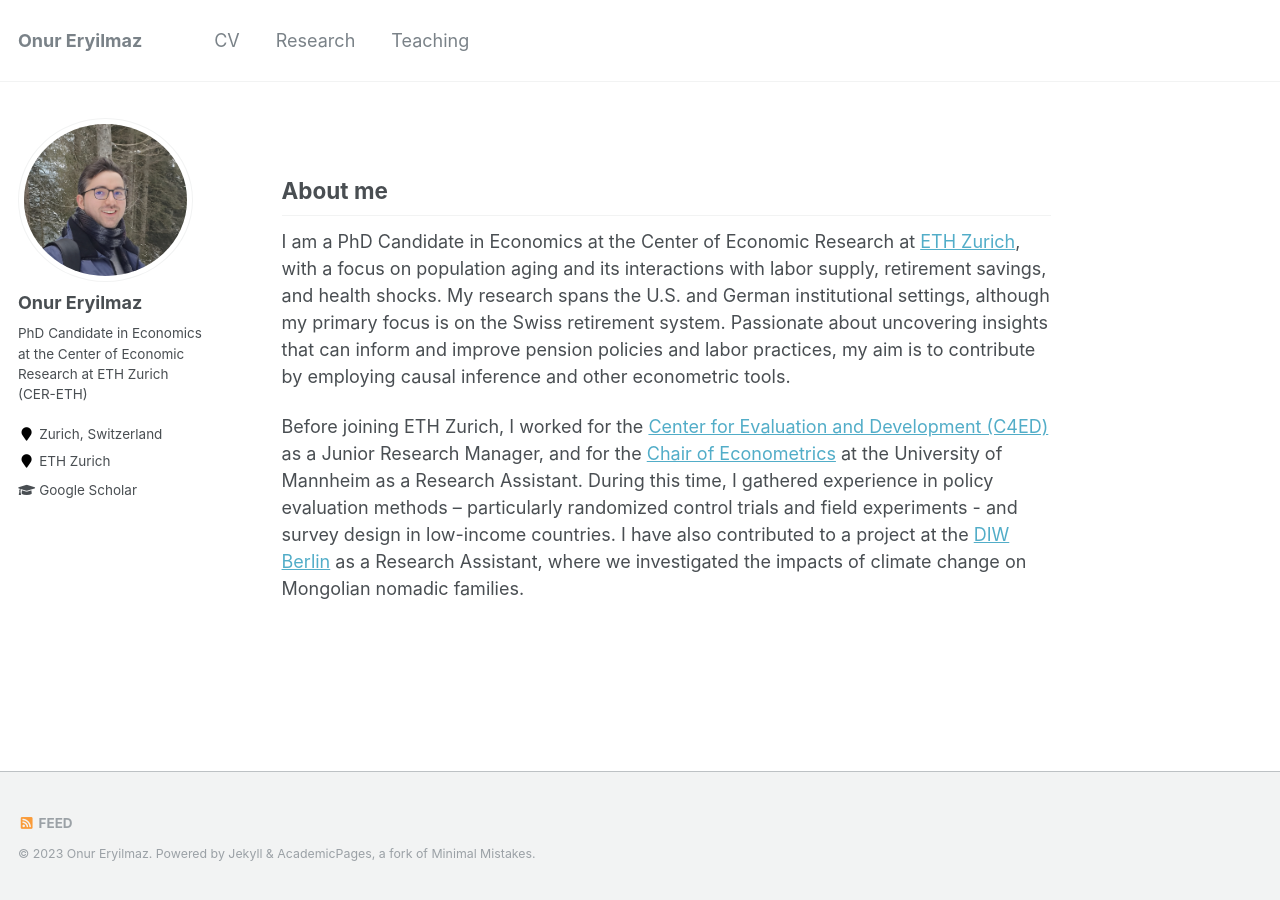
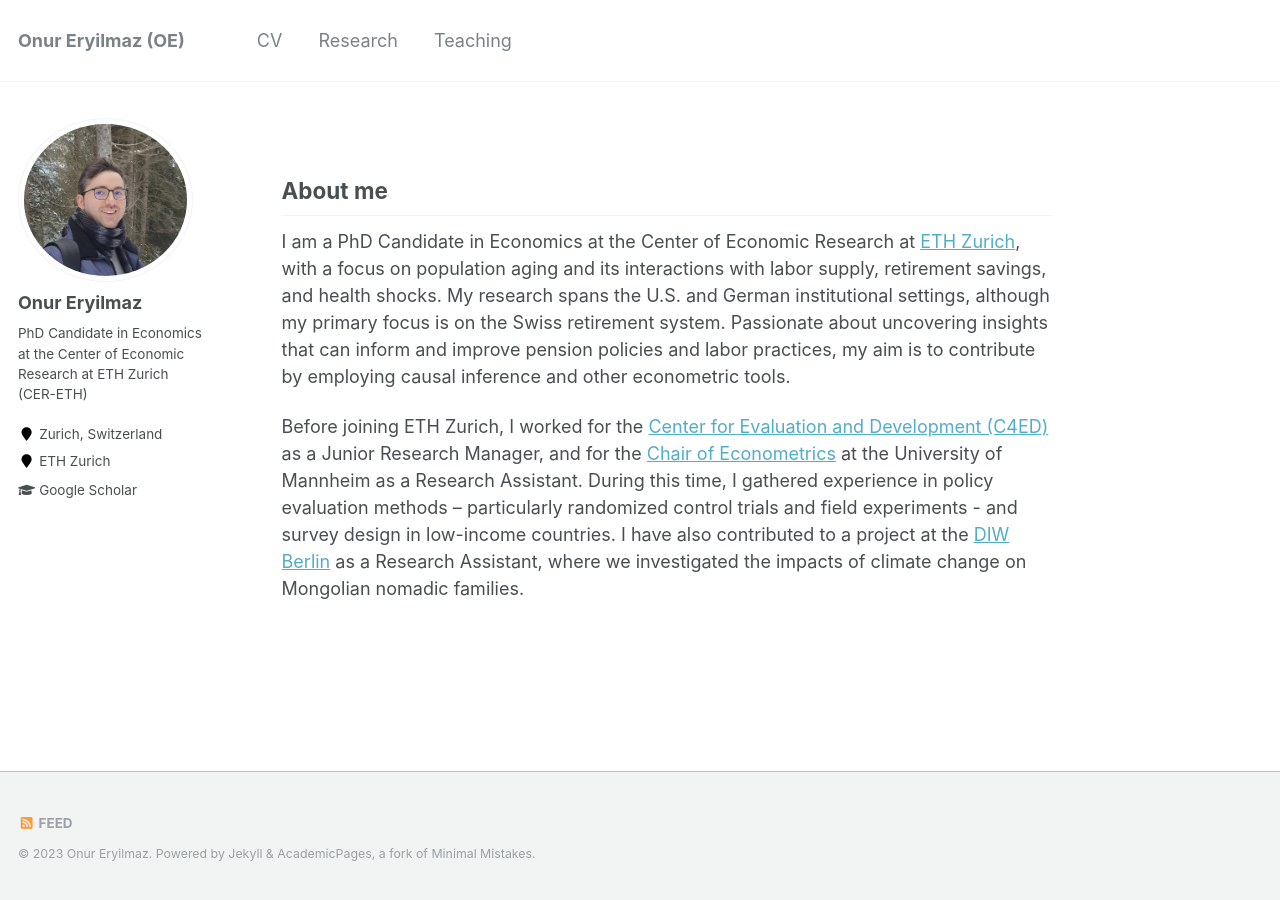
Before and after one commit to oeryilmaz/oeryilmaz.github.io, a Jekyll site: the page built from _pages/about.md, in a window 1280 px wide. Built offline with Jekyll 4.4.1, drawn with Linux system fonts in a browser that asks for light colours.

```diff
--- a/_config.yml
+++ b/_config.yml
@@ -8,7 +8,7 @@
 
 # Site Settings
 locale                   : "de-CH"
-title                    : "Onur Eryilmaz"
+title                    : "Onur Eryilmaz (OE)"
 #title_separator          :
 name                     : &name "Onur Eryilmaz"
 description              : &description "personal description"
```
